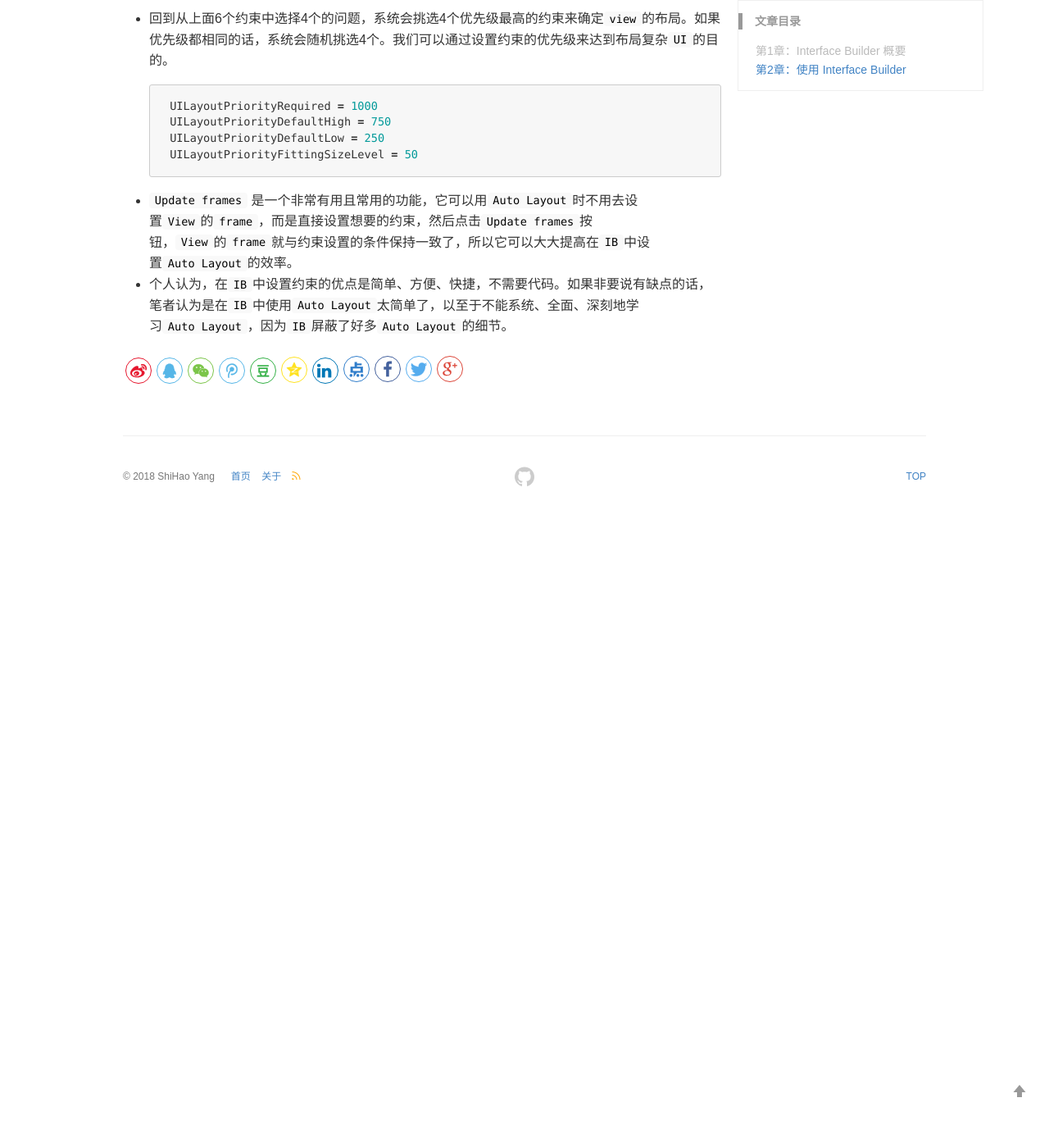
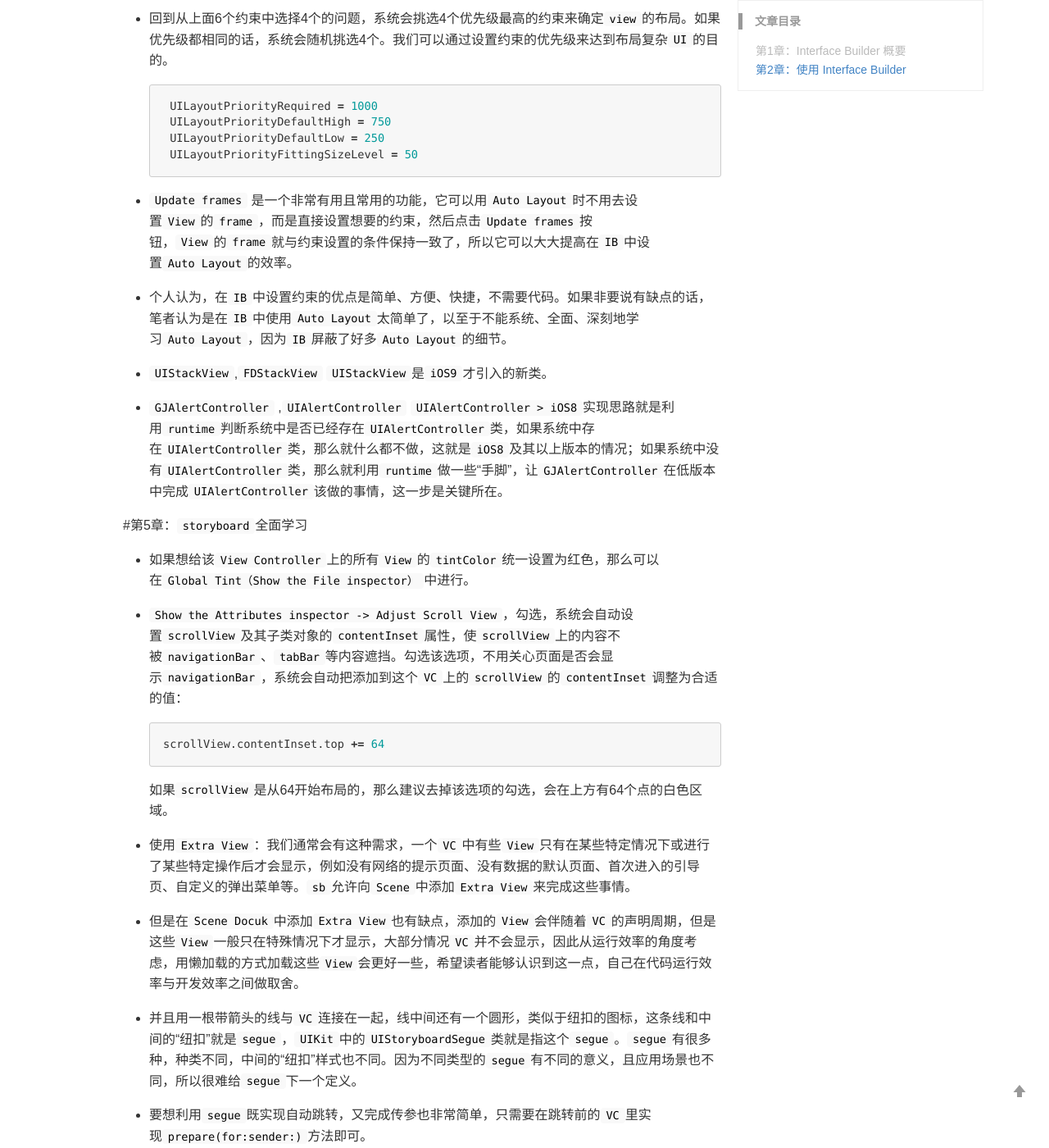
Before and after one commit to hao1993/hao1993.github.io, a Jekyll site: the page built from _posts/2018-11-29-iOS-UI-开发捷径.md, in a window 1280 px wide and 1400 px high, scrolled down 3403 px. Shown: the whole window at 82% size. Built offline with Jekyll 4.4.1, drawn with Linux system fonts in a browser that asks for light colours; comment, search, counter and statistics services are not loaded; before the commit the page ends 4033 px from its top, so only the background shows below that; some of the changed text lies outside the part shown.

Commit message:
storyboard

````diff
--- a/_posts/2018-11-29-iOS-UI-开发捷径.md
+++ b/_posts/2018-11-29-iOS-UI-开发捷径.md
@@ -119,4 +119,84 @@ public enum NSLayoutRelation : Int {
   ```
 
 - `Update frames` 是一个非常有用且常用的功能，它可以用`Auto Layout`时不用去设置`View`的`frame`，而是直接设置想要的约束，然后点击`Update frames`按钮，`View`的`frame`就与约束设置的条件保持一致了，所以它可以大大提高在`IB`中设置`Auto Layout`的效率。
+
 - 个人认为，在`IB`中设置约束的优点是简单、方便、快捷，不需要代码。如果非要说有缺点的话，笔者认为是在`IB`中使用`Auto Layout`太简单了，以至于不能系统、全面、深刻地学习`Auto Layout`，因为`IB`屏蔽了好多`Auto Layout`的细节。
+
+- `UIStackView`,`FDStackView`  `UIStackView`是`iOS9`才引入的新类。
+
+- `GJAlertController` ,`UIAlertController` `UIAlertController > iOS8`实现思路就是利用`runtime`判断系统中是否已经存在`UIAlertController`类，如果系统中存在`UIAlertController`类，那么就什么都不做，这就是`iOS8`及其以上版本的情况；如果系统中没有`UIAlertController`类，那么就利用`runtime`做一些“手脚”，让`GJAlertController`在低版本中完成`UIAlertController`该做的事情，这一步是关键所在。
+
+#第5章：`storyboard`全面学习
+
+- 如果想给该`View Controller`上的所有`View`的`tintColor`统一设置为红色，那么可以在`Global Tint（Show the File inspector）`中进行。
+
+- `Show the Attributes inspector -> Adjust Scroll View`，勾选，系统会自动设置`scrollView`及其子类对象的`contentInset`属性，使`scrollView`上的内容不被`navigationBar`、`tabBar`等内容遮挡。勾选该选项，不用关心页面是否会显示`navigationBar`，系统会自动把添加到这个`VC`上的`scrollView`的`contentInset`调整为合适的值：
+
+  ```objective-c
+  scrollView.contentInset.top += 64
+  ```
+
+   如果`scrollView`是从64开始布局的，那么建议去掉该选项的勾选，会在上方有64个点的白色区域。
+
+- 使用`Extra View`：我们通常会有这种需求，一个`VC`中有些`View`只有在某些特定情况下或进行了某些特定操作后才会显示，例如没有网络的提示页面、没有数据的默认页面、首次进入的引导页、自定义的弹出菜单等。`sb`允许向`Scene`中添加`Extra View`来完成这些事情。
+
+- 但是在`Scene Docuk`中添加`Extra View`也有缺点，添加的`View`会伴随着`VC`的声明周期，但是这些`View`一般只在特殊情况下才显示，大部分情况`VC`并不会显示，因此从运行效率的角度考虑，用懒加载的方式加载这些`View`会更好一些，希望读者能够认识到这一点，自己在代码运行效率与开发效率之间做取舍。
+
+- 并且用一根带箭头的线与`VC`连接在一起，线中间还有一个圆形，类似于纽扣的图标，这条线和中间的“纽扣”就是`segue`，`UIKit`中的`UIStoryboardSegue`类就是指这个`segue`。`segue`有很多种，种类不同，中间的“纽扣”样式也不同。因为不同类型的`segue`有不同的意义，且应用场景也不同，所以很难给`segue`下一个定义。
+
+- 要想利用`segue`既实现自动跳转，又完成传参也非常简单，只需要在跳转前的`VC`里实现`prepare(for:sender:)`方法即可。
+
+  ```objective-c
+  - (void)prepareForSegue:(UIStoryboardSegue *)segue sender:(id)sender {
+      if ([segue.identifier isEqualToString:@"showB"]) {
+          if ([segue.sourceViewController isKindOfClass:[ViewController class]] &&[segue.destinationViewController isKindOfClass:[UITableViewController class]]) {
+              NSLog(@"%s", __func__);
+          }
+      }
+  }
+  ```
+
+  `prepare(for:sender:)`顾名思义就是在跳转前有什么要准备的。通常在这个方法中完成传参，首先通过`identifier`找到对应的`segue`，从而确定页面间的跳转关系，`segue.destination`就是要跳转的`VC`，在该方法中可以得到它的实例，直接将参数赋值就可以了，非常方便。
+
+- 更灵活的segue：
+
+  1. 只有在A页面填写了 必要的信息才允许出发从A页面到B页面的跳转：
+
+     ```objective-c
+     - (BOOL)shouldPerformSegueWithIdentifier:(NSString *)identifier sender:(id)sender {
+         if ([identifier isEqualToString:@"test"]) {
+             bool test = YES;
+             if (test) {
+                 return YES;
+             } else {
+                 return NO;
+             }
+         } else {
+             return NO;
+         }
+     }
+     ```
+
+  2. A页面的一个按钮会触发不同页面的跳转，满足某些条件，跳转到B，满足另一些条件，跳转到C：
+
+     ```objective-c
+     - (void)testButtonAction:(UIButton *)sender {
+         [self shouldPerformSegueWithIdentifier:@"test" sender:sender];
+     }
+     ```
+
+- 内存的这套管理机制在`ARC`中也是存在的，只是内存管理的过程由编译器在编译时自动完成，编译器在编译期间会插入类似`retain`、`release`的方法。就`OC`来说，`ARC`的效率比`MRC`高很多，主要原因在于`MRC`调用的是`retain`、`release`方法，而`ARC`编译器自动插入的是`objc_retain`、`objc_release`，前者需要消息转发，后者则不需要，而消息转发机制是影响效率的关键因素。除此之外，`ARC`优化了`retain`、`release`的机制，会对一个对象使用过程中相邻的`retain`、`release`操作进行合并处理，类似于正负抵消，最终并不会真正调用`retain`、`release`。
+
+- `TARGETS->MemoryDemo->Build Settings->Objective-C Automatic Reference Counting` ` ARC/MRC`环境切换。
+
+- `UIStoryboard`：
+
+  ```objective-c
+  UIStoryboard *stroyB = [UIStoryboard storyboardWithName:@"Main" bundle:nil];
+  TestViewController *testVC = [stroyB instantiateViewControllerWithIdentifier:@"TestController"];
+  [self.view addSubview:testVC.view];
+  [self addChildViewController:testVC];
+  ```
+
+- `Embed Segue`是专门解决`VC`嵌套的。在右边栏下面的`Show the Object library`中找到`Container View`，“拖”到`View Controller`的“控件显示区域”，会看到`Container View`与另一个`View Controller`通过`segue`连在了一起。
+- 个人认为，`Embed Segue`功能的设计真的很棒，它能方便地将一个`VC`以`addChildViewController`的方式提供给其他`VC`使用，以至于有些用`View`来完成的事情完全可以用`VC`的方式来替代，`VC`的灵活度更高，还可以处理一些业务逻辑。个人建议多用`Embed Segue`的方式去替换原本显示的`View`。
````
